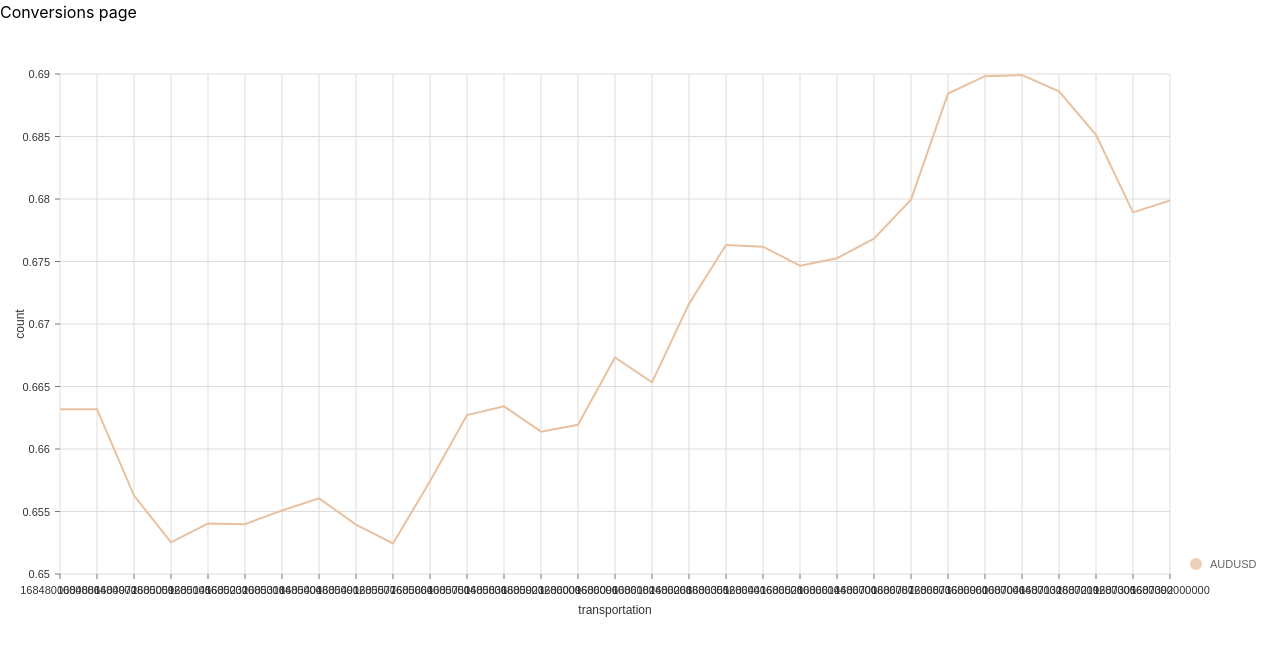
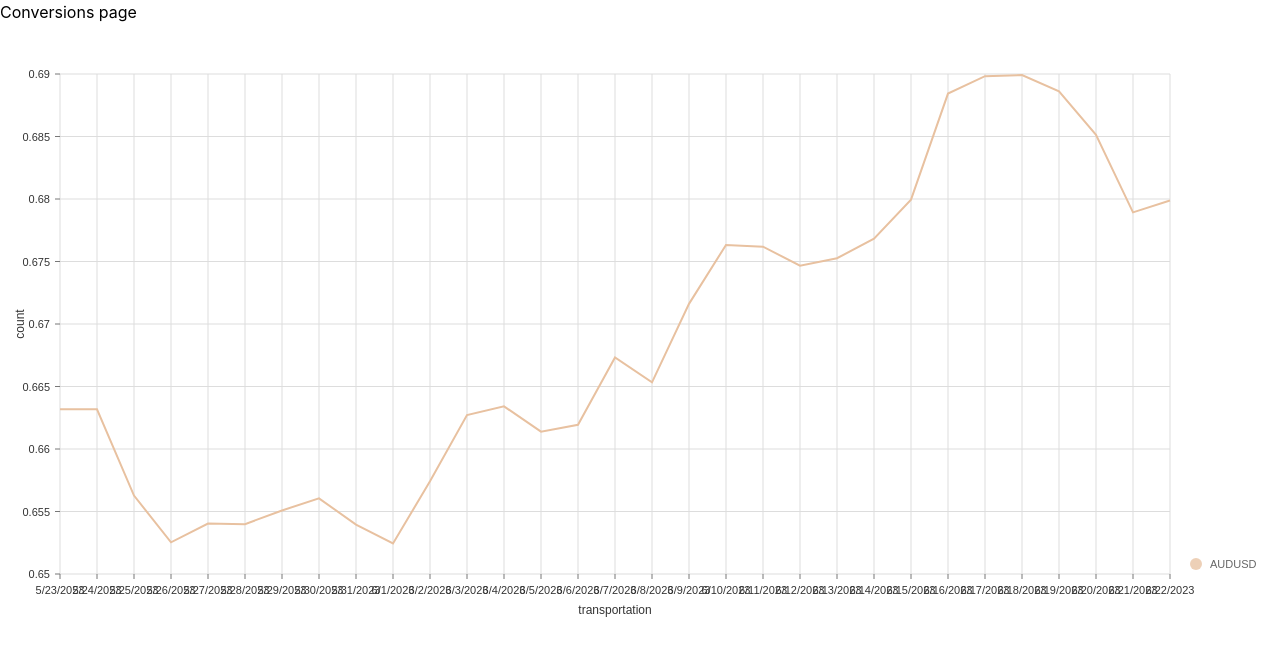
Before and after one commit to emmanuel-airwallex/awx-hackathon-2023, a React (Create React App) app: page /conversions in a window 1280 px wide. Shown: the top 656 px of the page. Built offline with nearby package versions, Linux system fonts and the light colour scheme.

Commit message:
add conversion data points

```diff
--- a/package.json
+++ b/package.json
@@ -3,6 +3,7 @@
   "version": "0.1.0",
   "private": true,
   "dependencies": {
+    "@nivo/bar": "^0.83.0",
     "@nivo/circle-packing": "^0.83.0",
     "@nivo/line": "^0.83.0",
     "@testing-library/jest-dom": "^5.16.5",
--- a/src/components/charts/TimeseriesChart.js
+++ b/src/components/charts/TimeseriesChart.js
@@ -1,4 +1,39 @@
 import { ResponsiveLine } from '@nivo/line'
+import { Bar } from '@nivo/bar'
+import React from "react";
+const barColor = "#bd7a0f";
+
+const data = [
+    { x: "0", v: 2.7 },
+    { x: "1", v: 3.3 },
+    { x: "2", v: 3.8 },
+    { x: "3", v: 4.3 },
+    { x: "4", v: 1.7 },
+    { x: "5", v: 2.2 },
+    { x: "6", v: 5.5 },
+    { x: "7", v: 6.0 }
+];
+
+const Scatter = ({ bars, xScale, yScale }) => {
+    console.log("printing");
+    console.log(bars[0].data.data.x);
+    console.log(bars[0].data.data.v);
+    return (
+        <>
+            {bars.map((bar) => (
+                <circle
+                    key={`point-${bar.data.data.x}`}
+                    cx={xScale(bar.data.index) + bar.width / 2}
+                    cy={yScale(bar.data.data.v + 0.2)}
+                    r={3}
+                    fill="black"
+                    stroke="black"
+                    style={{ pointerEvents: "none" }}
+                />
+            ))}
+        </>
+    );
+};
 
 export const TimeseriesChart = ({ data }) => {
   return (
@@ -65,7 +100,31 @@ export const TimeseriesChart = ({ data }) => {
                 ]
             }
         ]}
+
+        // layers={["grid", "axes", "lines", "points", "markers", "legends"]}
       />
+        {/*<Bar*/}
+        {/*    width={500}*/}
+        {/*    height={400}*/}
+        {/*    data={data}*/}
+        {/*    keys={["y"]}*/}
+        {/*    maxValue={6.6}*/}
+        {/*    padding={0.6}*/}
+        {/*    margin={{*/}
+        {/*        top: 10,*/}
+        {/*        right: 10,*/}
+        {/*        bottom: 36,*/}
+        {/*        left: 36*/}
+        {/*    }}*/}
+        {/*    indexBy="x"*/}
+        {/*    enableLabel={false}*/}
+        {/*    colors={[barColor]}*/}
+        {/*    borderRadius={2}*/}
+        {/*    axisLeft={{*/}
+        {/*        tickValues: 7*/}
+        {/*    }}*/}
+        {/*    layers={["grid", "axes", "bars", Scatter]}*/}
+        {/*/>*/}
     </div>
   )
 }
--- a/src/pages/Conversions.js
+++ b/src/pages/Conversions.js
@@ -1,8 +1,21 @@
 import React from "react"
-import { TimeseriesChart } from '../components/charts/TimeseriesChart'
+import {TimeseriesChart} from '../components/charts/TimeseriesChart'
 import tradeData from "../data/tradeData"
 
 export const Conversions = () => {
+
+    for (var i = 0; i < tradeData.length; i++) {
+        for(var j = 0; j < tradeData[i].data.length; j++) {
+            var date = new Date(tradeData[i].data[j].x); // create Date object
+            var options = {
+                year: 'numeric', month: 'numeric', day: 'numeric',
+            };
+            tradeData[i].data[j].x = date.toLocaleDateString('en', options);
+        }
+    }
+
+    console.log(tradeData);
+
     return (
         <div>
             <h1>
```
Also changed, not shown: 1 other file (tests, documents, lock files or other folders).
